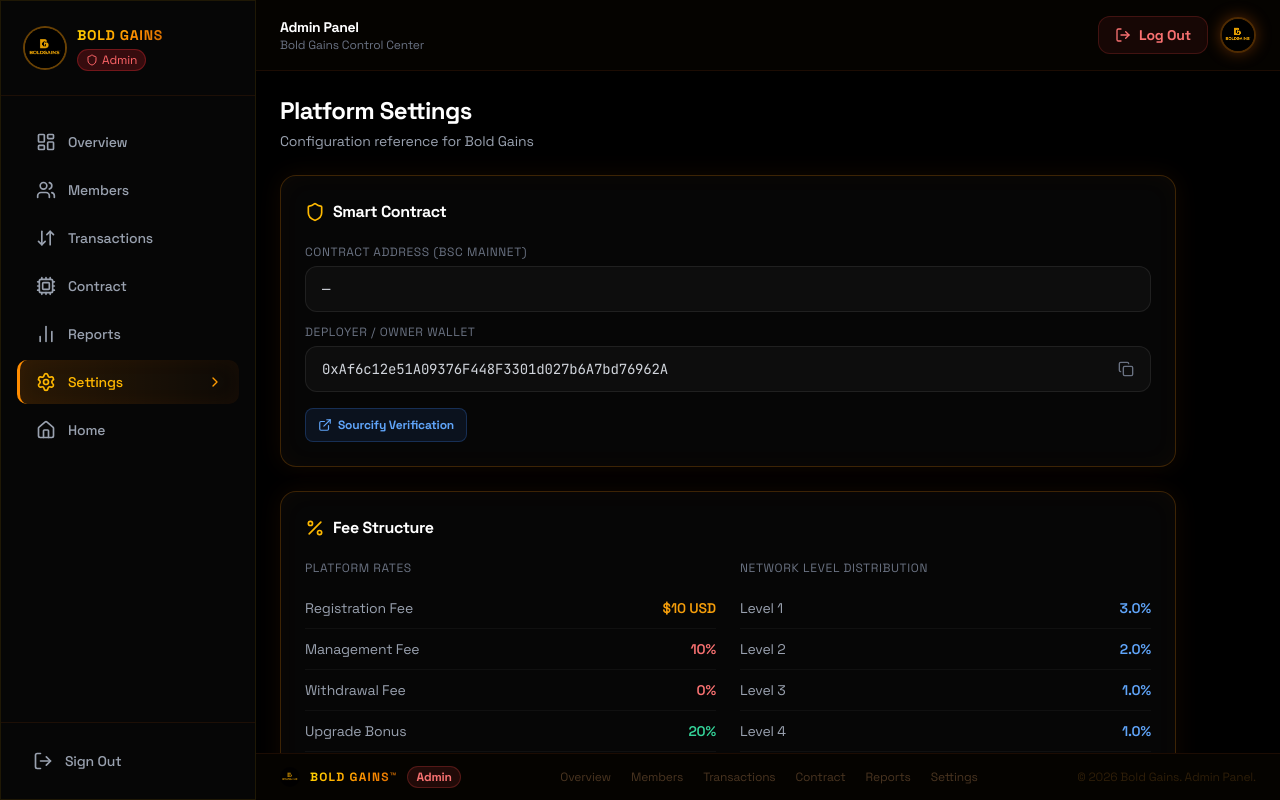
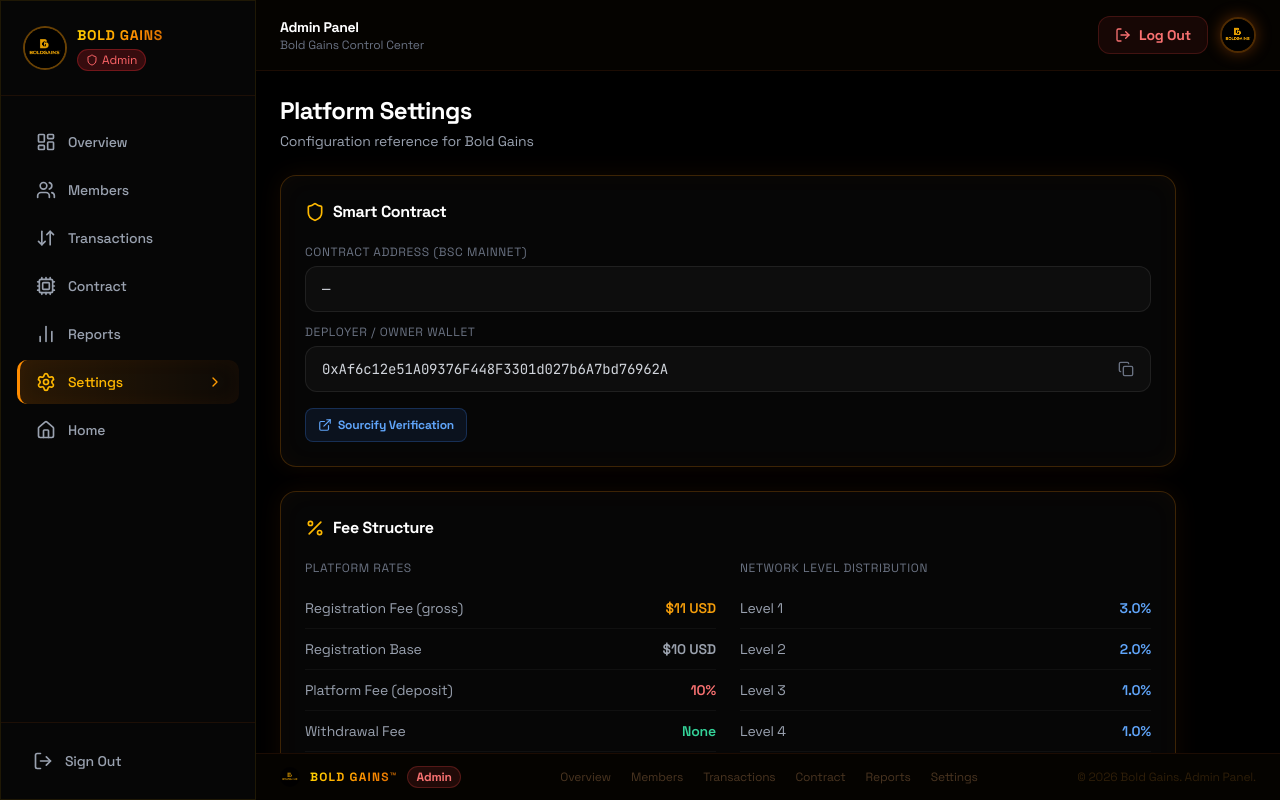
Before and after one commit to SethDEV254/BOLDGAINS, a Next.js app: page /admin/settings in a window 1280 px wide. Built offline with nearby package versions, Linux system fonts and the light colour scheme; no server answers; what @reown/appkit, @reown/appkit-adapter-wagmi, wagmi would draw is missing.

Commit message:
update admin panel: show $11 reg fee, remove withdrawal approve button
Co-Authored-By: Claude Sonnet 4.6 <noreply@anthropic.com>

```diff
--- a/src/app/admin/settings/page.tsx
+++ b/src/app/admin/settings/page.tsx
@@ -5,7 +5,7 @@ import {
   Settings, DollarSign, Percent, Shield, Copy, Check,
   ExternalLink, Info, Package, Wallet,
 } from 'lucide-react';
-import { PACKAGES, REGISTRATION_FEE, BONUS_RATES, NETWORK_LEVEL_DISTRIBUTION } from '@/lib/packages';
+import { PACKAGES, REGISTRATION_FEE, REGISTRATION_FEE_GROSS, BONUS_RATES, NETWORK_LEVEL_DISTRIBUTION } from '@/lib/packages';
 
 const CONTRACT_ADDRESS = process.env.NEXT_PUBLIC_CONTRACT_ADDRESS || '';
 
@@ -84,9 +84,10 @@ export default function SettingsPage() {
         <div className="grid grid-cols-1 sm:grid-cols-2 gap-6">
           <div>
             <p className="text-xs text-gray-500 uppercase tracking-wider mb-3">Platform Rates</p>
-            <InfoRow label="Registration Fee" value={`$${REGISTRATION_FEE} USD`} color="#f59e0b" />
-            <InfoRow label="Management Fee" value={`${(BONUS_RATES.management_fee_deposit * 100).toFixed(0)}%`} color="#f87171" />
-            <InfoRow label="Withdrawal Fee" value={`${(BONUS_RATES.management_fee_withdrawal * 100).toFixed(0)}%`} color="#f87171" />
+            <InfoRow label="Registration Fee (gross)" value={`$${REGISTRATION_FEE_GROSS} USD`} color="#f59e0b" />
+            <InfoRow label="Registration Base" value={`$${REGISTRATION_FEE} USD`} color="#9ca3af" />
+            <InfoRow label="Platform Fee (deposit)" value={`${(BONUS_RATES.management_fee_deposit * 100).toFixed(0)}%`} color="#f87171" />
+            <InfoRow label="Withdrawal Fee" value="None" color="#34d399" />
             <InfoRow label="Upgrade Bonus" value={`${(BONUS_RATES.upgrade_bonus * 100).toFixed(0)}%`} color="#34d399" />
             <InfoRow label="Leadership Pool" value={`${(BONUS_RATES.leadership_pool * 100).toFixed(0)}%`} color="#a78bfa" />
             <InfoRow label="Rank Pool" value={`${(BONUS_RATES.rank_pool * 100).toFixed(0)}%`} color="#fbbf24" />
--- a/src/app/admin/transactions/page.tsx
+++ b/src/app/admin/transactions/page.tsx
@@ -104,7 +104,7 @@ export default function TransactionsPage() {
               <Clock className="w-5 h-5 text-amber-400" />
               Pending Withdrawals ({pendingWithdrawals.length})
             </h3>
-            <span className="text-xs text-gray-500">Use Contract page to process</span>
+            <span className="text-xs text-gray-500">Auto-processed on-chain · Reject to refund</span>
           </div>
           <div className="space-y-2">
             {pendingWithdrawals.map(t => {
@@ -124,16 +124,11 @@ export default function TransactionsPage() {
                     <p className="text-gray-600 text-xs">Net {t.net_amount.toFixed(4)} BNB</p>
                   </div>
                   <div className="flex gap-2 flex-shrink-0">
-                    <button onClick={() => handleWithdrawal(t.id, 'approve')} disabled={working === t.id}
-                      className="flex items-center gap-1.5 px-3 py-1.5 rounded-lg text-xs font-bold transition-all whitespace-nowrap"
-                      style={{ background: 'rgba(16,185,129,0.15)', color: '#34d399', border: '1px solid rgba(16,185,129,0.3)' }}>
-                      {working === t.id ? <Loader2 className="w-3 h-3 animate-spin" /> : <CheckCircle className="w-3.5 h-3.5" />}
-                      Approve
-                    </button>
                     <button onClick={() => handleWithdrawal(t.id, 'reject')} disabled={working === t.id}
                       className="flex items-center gap-1.5 px-3 py-1.5 rounded-lg text-xs font-bold transition-all"
                       style={{ background: 'rgba(239,68,68,0.15)', color: '#f87171', border: '1px solid rgba(239,68,68,0.3)' }}>
-                      <XCircle className="w-3.5 h-3.5" /> Reject
+                      {working === t.id ? <Loader2 className="w-3 h-3 animate-spin" /> : <XCircle className="w-3.5 h-3.5" />}
+                      Reject &amp; Refund
                     </button>
                   </div>
                 </div>
@@ -204,18 +199,12 @@ export default function TransactionsPage() {
                     <td className="py-3 px-3 text-gray-500 text-xs whitespace-nowrap">{new Date(t.created_at).toLocaleDateString()}</td>
                     <td className="py-3 px-3">
                       {t.type === 'withdrawal' && t.status === 'pending' && (
-                        <div className="flex gap-1.5">
-                          <button onClick={() => handleWithdrawal(t.id, 'approve')} disabled={working === t.id}
-                            className="p-1.5 rounded-lg transition-colors"
-                            style={{ background: 'rgba(16,185,129,0.12)', color: '#34d399' }}>
-                            <CheckCircle className="w-3.5 h-3.5" />
-                          </button>
-                          <button onClick={() => handleWithdrawal(t.id, 'reject')} disabled={working === t.id}
-                            className="p-1.5 rounded-lg transition-colors"
-                            style={{ background: 'rgba(239,68,68,0.12)', color: '#f87171' }}>
-                            <XCircle className="w-3.5 h-3.5" />
-                          </button>
-                        </div>
+                        <button onClick={() => handleWithdrawal(t.id, 'reject')} disabled={working === t.id}
+                          className="p-1.5 rounded-lg transition-colors"
+                          title="Reject & refund"
+                          style={{ background: 'rgba(239,68,68,0.12)', color: '#f87171' }}>
+                          {working === t.id ? <Loader2 className="w-3.5 h-3.5 animate-spin" /> : <XCircle className="w-3.5 h-3.5" />}
+                        </button>
                       )}
                     </td>
                   </tr>
```
